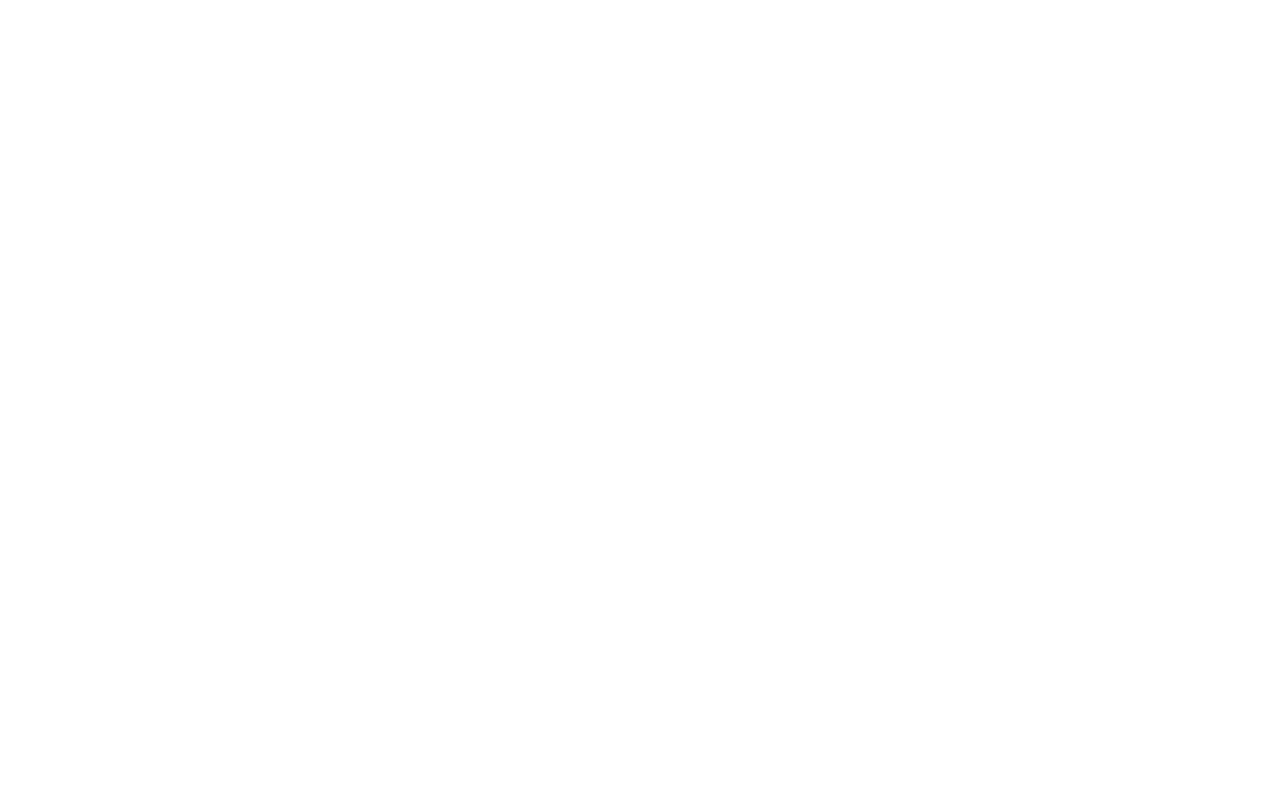
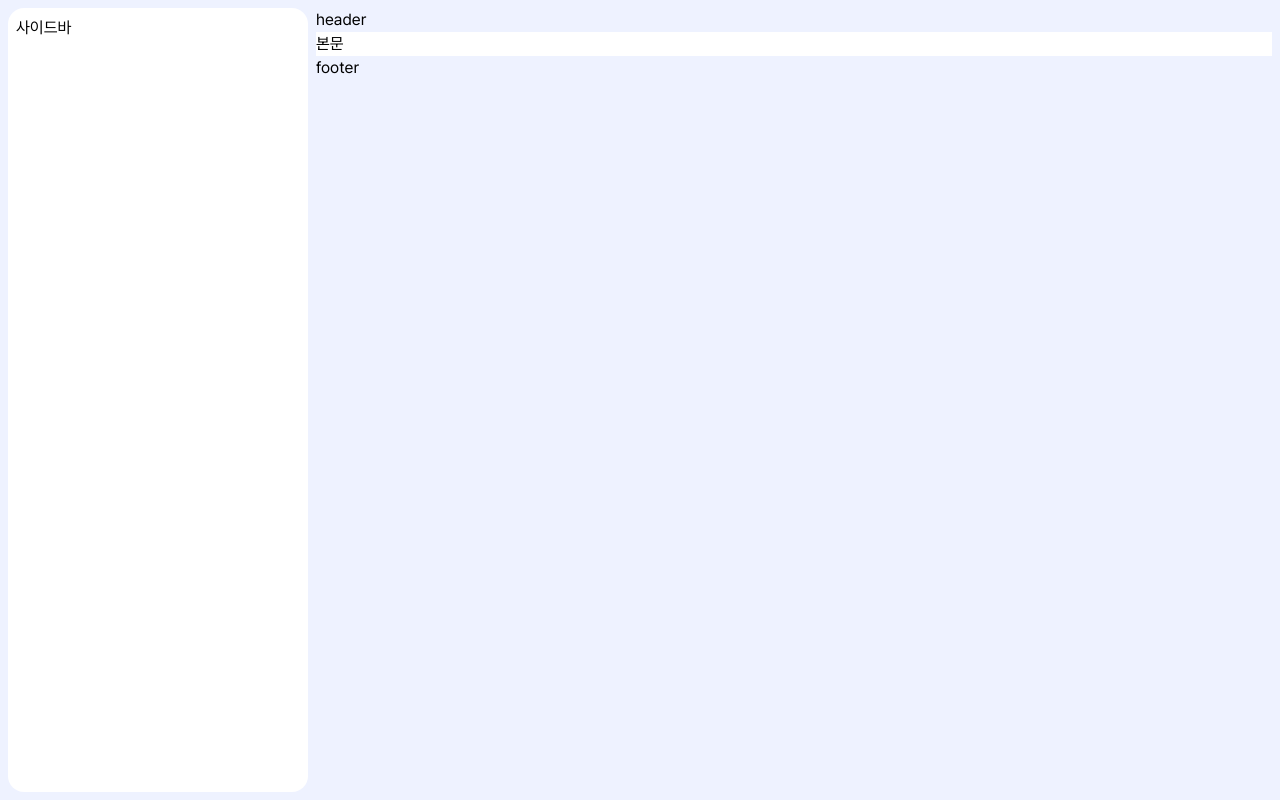
Before and after one commit to bluemiv/berry-admin, a Next.js app in the folder apps/web/: page / in a window 1280 px wide. Built offline with nearby package versions, Linux system fonts and the light colour scheme.

Commit message:
feat: Header, Footer 컴포넌트 개발

```diff
--- a/apps/web/src/app/layout.tsx
+++ b/apps/web/src/app/layout.tsx
@@ -1,6 +1,7 @@
 import type { Metadata } from 'next';
 import localFont from 'next/font/local';
 import './globals.css';
+import classNames from 'classnames';
 
 const pretendard = localFont({
   src: './fonts/PretendardVariable.woff2',
@@ -20,7 +21,7 @@
 }>) {
   return (
     <html lang="ko">
-      <body className={pretendard.className}>{children}</body>
+      <body className={classNames(pretendard.className, 'min-h-screen')}>{children}</body>
     </html>
   );
 }
--- a/apps/web/src/app/page.tsx
+++ b/apps/web/src/app/page.tsx
@@ -1,3 +1,3 @@
 export default function Home() {
-  return <main className=""></main>;
+  return <main className="">본문</main>;
 }
--- a/apps/web/src/app/template.tsx
+++ b/apps/web/src/app/template.tsx
@@ -1,5 +1,16 @@
 import { TPropsWithChildren } from '@/types';
 
 export default function Template({ children }: TPropsWithChildren) {
-  return <>{children}</>;
+  return (
+    <div className="flex p-sm gap-sm bg-indigo-50">
+      <aside className="rounded-2xl min-h-[calc(100vh-1rem)] min-w-[300px] p-sm bg-white">
+        사이드바
+      </aside>
+      <div className="min-h-[calc(100vh-1rem)] flex-1 flex flex-col">
+        <header>header</header>
+        <main className="bg-white">{children}</main>
+        <footer>footer</footer>
+      </div>
+    </div>
+  );
 }
--- /dev/null
+++ b/apps/web/src/components/Layout/Footer/Footer.tsx
@@ -0,0 +1,17 @@
+import Link from 'next/link';
+
+export default function Footer() {
+  return (
+    <footer className="h-[60px] flex gap-md">
+      <div></div>
+      <nav>
+        <ul>
+          <li>
+            <Link href="/">HOME</Link>
+          </li>
+        </ul>
+      </nav>
+      <div></div>
+    </footer>
+  );
+}
--- /dev/null
+++ b/apps/web/src/components/Layout/Footer/index.ts
@@ -0,0 +1,3 @@
+import Footer from './Footer';
+
+export default Footer;
--- /dev/null
+++ b/apps/web/src/components/Layout/Header/Header.tsx
@@ -0,0 +1,17 @@
+import Link from 'next/link';
+
+export default function Header() {
+  return (
+    <header className="h-[60px] flex gap-md">
+      <div></div>
+      <nav>
+        <ul>
+          <li>
+            <Link href="/">HOME</Link>
+          </li>
+        </ul>
+      </nav>
+      <div></div>
+    </header>
+  );
+}
--- /dev/null
+++ b/apps/web/src/components/Layout/Header/index.ts
@@ -0,0 +1,3 @@
+import Header from './Header';
+
+export default Header;
--- /dev/null
+++ b/apps/web/src/components/Layout/index.ts
@@ -0,0 +1,9 @@
+import Header from '@/components/Layout/Header';
+import Footer from '@/components/Layout/Footer';
+
+const Layout = {
+  Header,
+  Footer,
+};
+
+export default Layout;
```
